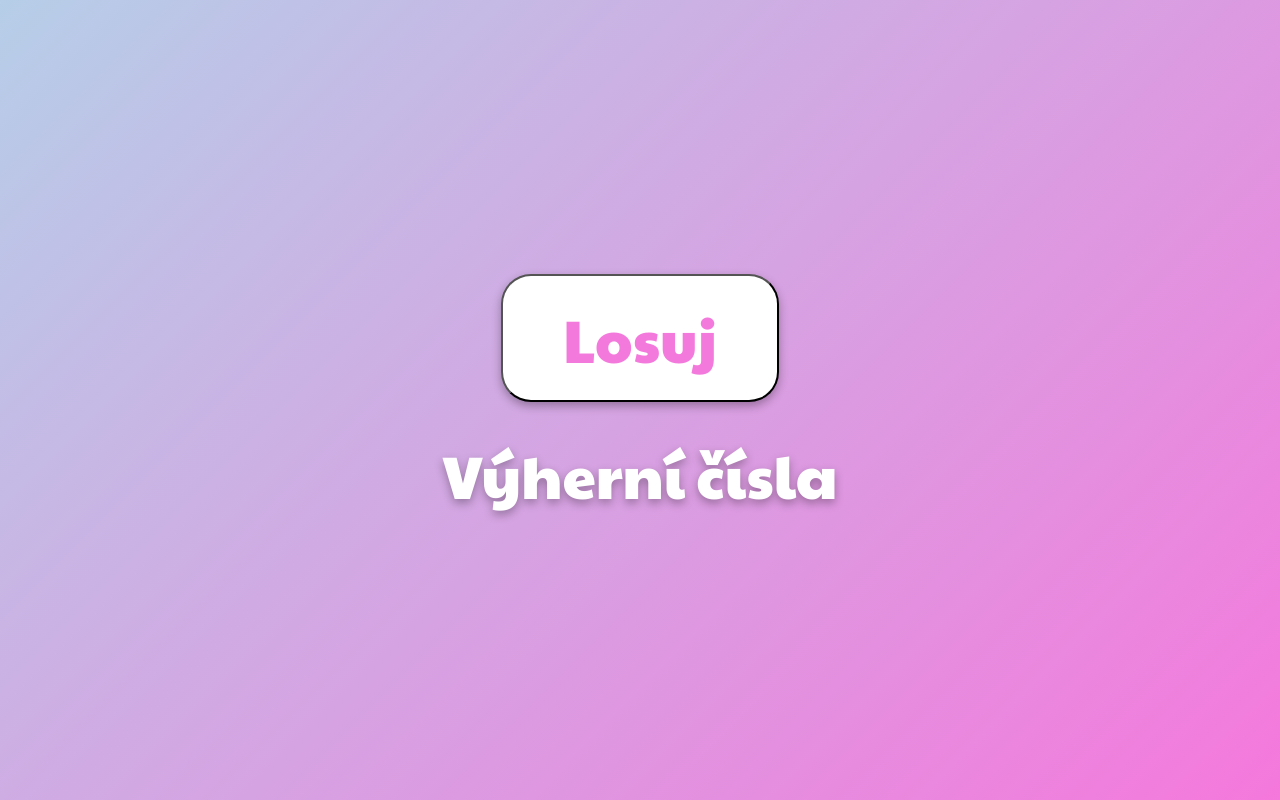
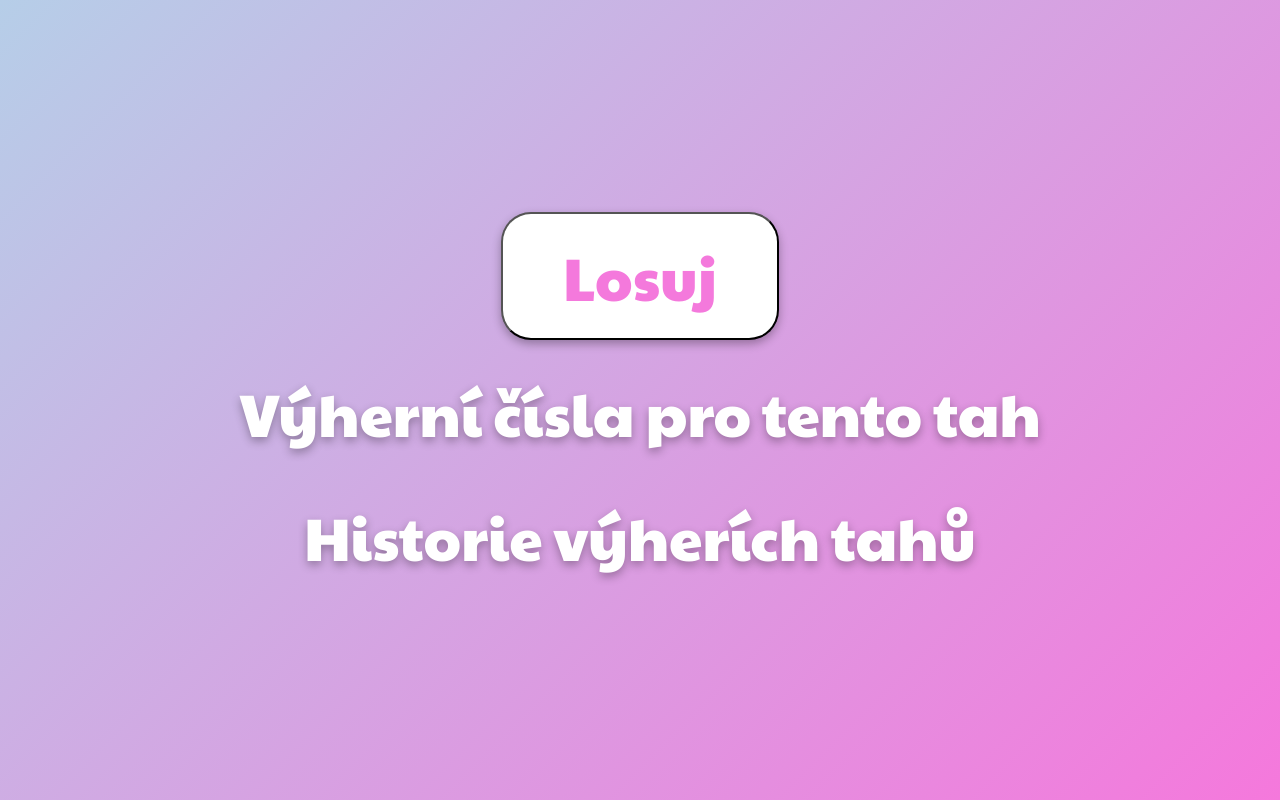
Before and after one commit to zuzanavolfova/lekce6-sportka, a plain HTML site: page index.html in a window 1280 px wide. Drawn offline with Linux system fonts and the light colour scheme.

Commit message:
add html section 'historie vyhernich tahu', edit css

```diff
--- a/index.html
+++ b/index.html
@@ -12,8 +12,11 @@
 <body>
     <div class="obsah">
         <button class="button" onclick="sportka()">Losuj</button>
-        <h1>Výherní čísla</h1>
+        <h1>Výherní čísla pro tento tah</h1>
         <div id="vyherni-cisla"></div>
+        <div class="historie-vyher">
+            <h1>Historie výherích tahů</h1>
+        </div>
     </div>
 
     <script src="sportka.js"></script>
--- a/sportka.js
+++ b/sportka.js
@@ -24,4 +24,6 @@ function sportka() {
     for (let i = 0; i < tazenaCisla.length; i++) {
         vyherniCisla.innerHTML += '<span class="cislo">' + tazenaCisla[i] + '</span>';
     }
+
+
 }
```
